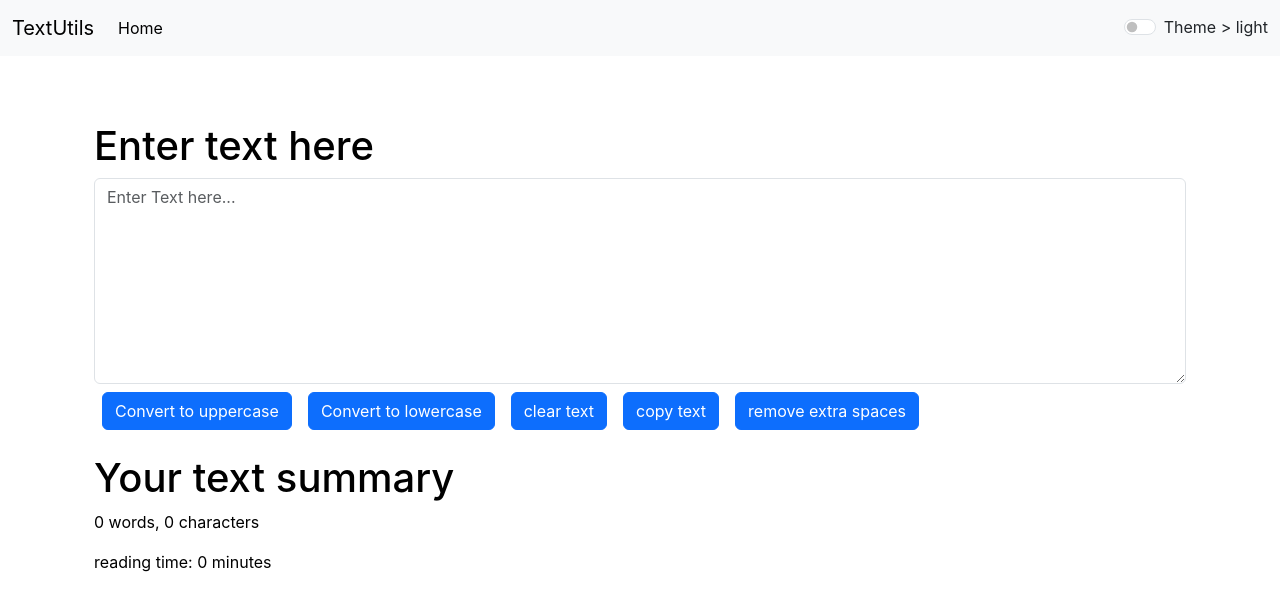
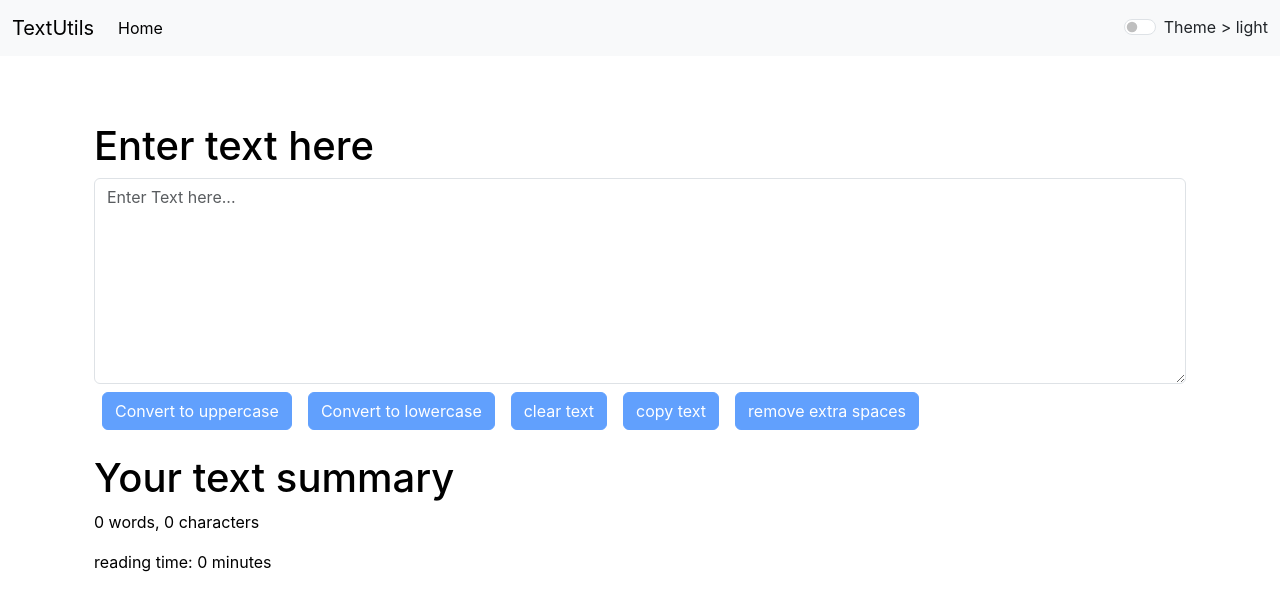
Before and after one commit to kinshukBiswas/textUtils, a React (Create React App) app: page / in a window 1280 px wide. Shown: the top 610 px of the page. Built offline with nearby package versions, Linux system fonts and the light colour scheme.

Commit message:
fixing few errors, others will be fixed in the next commit

```diff
--- a/src/components/TextForm.js
+++ b/src/components/TextForm.js
@@ -24,6 +24,7 @@ export default function TextForm(props) {
 
   const handleCopy = () => {
     navigator.clipboard.writeText(text);
+    document.getSelection().removeAllRanges();
     props.showAlert("Copied to clipboard!", "success");
   };
 
@@ -55,20 +56,37 @@ export default function TextForm(props) {
             color: props.mode === "dark" ? "white" : "black",
           }}
         ></textarea>
-        <button className="btn btn-primary mx-2 my-2" onClick={handleUpClick}>
+        <button
+          disabled={text.length === 0}
+          className="btn btn-primary mx-2 my-2 "
+          onClick={handleUpClick}
+        >
           Convert to uppercase
         </button>
-        <button className="btn btn-primary mx-2 my-2" onClick={handleLowClick}>
+        <button
+          disabled={text.length === 0}
+          className="btn btn-primary mx-2 my-2 "
+          onClick={handleLowClick}
+        >
           Convert to lowercase
         </button>
-        <button className="btn btn-primary mx-2 my-2" onClick={textto0}>
+        <button
+          disabled={text.length === 0}
+          className="btn btn-primary mx-2 my-2 "
+          onClick={textto0}
+        >
           clear text
         </button>
-        <button className="btn btn-primary mx-2 my-2" onClick={handleCopy}>
+        <button
+          disabled={text.length === 0}
+          className="btn btn-primary mx-2 my-2 "
+          onClick={handleCopy}
+        >
           copy text
         </button>
         <button
-          className="btn btn-primary mx-2 my-2"
+          disabled={text.length === 0}
+          className="btn btn-primary mx-2 my-2 "
           onClick={handleExtraSpaces}
         >
           remove extra spaces
```
